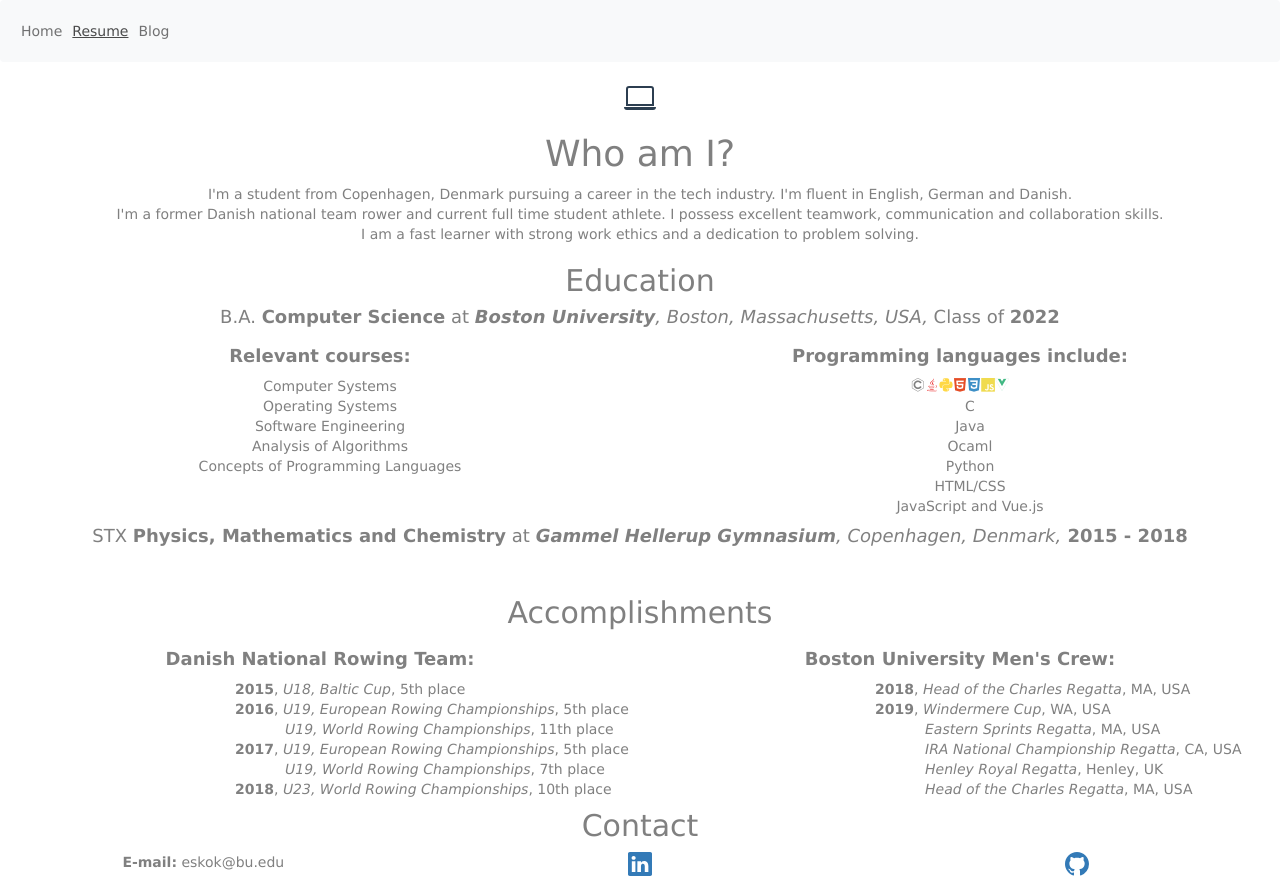
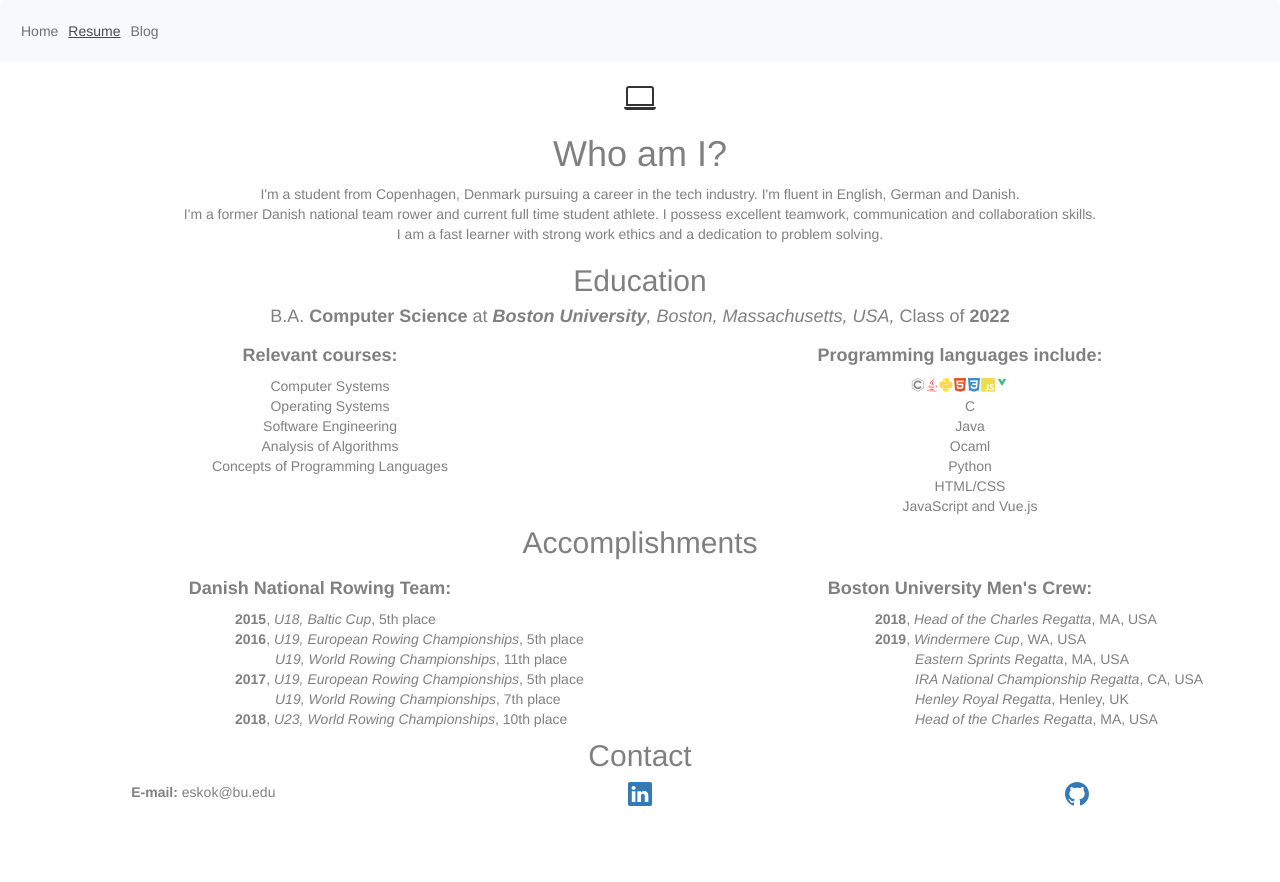
Before and after one commit to esbensoevndahl/website-vue, a Vue app: page / in a window 1280 px wide. Both pictures are taken after a click on the link "Resume". After the commit the page ends 812 px from the top, so only its background shows below. Built offline with nearby package versions, Linux system fonts and the light colour scheme.

Commit message:
minor changes
changed:
-title
-browser icon
-formatted to fit webpage

```diff
--- a/public/index.html
+++ b/public/index.html
@@ -4,12 +4,12 @@
     <meta charset="utf-8">
     <meta http-equiv="X-UA-Compatible" content="IE=edge">
     <meta name="viewport" content="width=device-width,initial-scale=1.0">
-    <link rel="icon" href="<%= BASE_URL %>favicon.ico">
+    <link rel="icon" type="image/gif/png" href="/E.png">
     <title><%= htmlWebpackPlugin.options.title %></title>
   </head>
   <body>
     <noscript>
-      <strong>We're sorry but <%= htmlWebpackPlugin.options.title %> doesn't work properly without JavaScript enabled. Please enable it to continue.</strong>
+      <strong>I'm sorry but <%= htmlWebpackPlugin.options.title %> doesn't work properly without JavaScript enabled. Please enable it to continue.</strong>
     </noscript>
     <div id="app"></div>
     <!-- built files will be auto injected -->
--- a/src/App.vue
+++ b/src/App.vue
@@ -1,9 +1,15 @@
 <template>
-  <!-- Latest compiled and minified CSS -->
-  <link
-    rel="stylesheet"
-    href="https://maxcdn.bootstrapcdn.com/bootstrap/3.4.1/css/bootstrap.min.css"
-  />
+  <header>
+    <head>
+      <title>Esben's blog</title>
+      <!-- Latest compiled and minified CSS -->
+    </head>
+    <link
+      rel="stylesheet"
+      href="https://maxcdn.bootstrapcdn.com/bootstrap/3.4.1/css/bootstrap.min.css"
+    />
+  </header>
+  <body>
   <nav-bar @change-page="activePage"></nav-bar>
   <svg
     xmlns="http://www.w3.org/2000/svg"
@@ -28,6 +34,7 @@
   <div id="blog" v-if="blogIsActive">
     <blog></blog>
   </div>
+  </body>
 </template>
 
 <script>
@@ -87,9 +94,7 @@ export default {
   margin-top: 0px;
 }
 
-.footer {
-  position: absolute;
-  bottom: 10px;
-  width: 50%;
+body{
+
 }
 </style>
--- a/src/components/LandingPage.vue
+++ b/src/components/LandingPage.vue
@@ -1,4 +1,5 @@
 <template>
+<body>
   <div class="hello" :style="{ color: textColor }">
     <h1>{{ msg }}</h1>
     <p>
@@ -9,14 +10,7 @@
       built with.
     </p>
 
-    <div class="absolute">
-      <h1>Content</h1>
-      <div class="row">
-        <div class="col-xs-4"><h3>Home</h3></div>
-        <div class="col-xs-4"><h3>Resume</h3></div>
-        <div class="col-xs-4"><h3>Blog</h3></div>
-      </div>
-    </div>
+    <br><br>
   </div>
 
   <button type="button" class="btn btn-light">
@@ -36,6 +30,7 @@
       float:left
     ></li>
   </ul>
+  </body>
 </template>
 
 <script>
@@ -92,4 +87,8 @@ li {
   float: left;
   list-style-type: none;
 }
+body{
+    overflow-x:hidden;
+
+}
 </style>
--- a/src/components/Resume.vue
+++ b/src/components/Resume.vue
@@ -5,7 +5,8 @@
       href="https://cdn.jsdelivr.net/gh/devicons/devicon@v2.10.1/devicon.min.css"
     />
   </header>
-  <div class="hello" :style="{ color: textColor }">
+  <body>
+    <div class="resumeText" :style="{ color: textColor }">
       <h1>Who am I?</h1>
       <p>
         I'm a student from Copenhagen, Denmark pursuing a career in the tech
@@ -30,7 +31,6 @@
             <li :key="subject" v-for="subject in classes">{{ subject }}</li>
           </ul>
         </div>
-
         <div class="col-xs-6">
           <h4><b>Programming languages include:</b></h4>
           <i class="devicon-c-line"></i>
@@ -46,14 +46,8 @@
             </li>
           </ul>
         </div>
-
-      <h4>
-        STX <b>Physics, Mathematics and Chemistry</b> at
-        <i><b>Gammel Hellerup Gymnasium</b>, Copenhagen, Denmark,</i>
-        <b> 2015 - 2018</b>
-      </h4>
       </div>
-    <br>
+      <br />
 
       <div id="accomplishments">
         <h2>Accomplishments</h2>
@@ -155,6 +149,7 @@
         </div>
       </div>
     </div>
+  </body>
 </template>
 
 <script>
@@ -192,6 +187,14 @@ ul {
 }
 .subleft {
   position: absolute;
-  margin-left: 250px;
+  margin-left: 240px;
+}
+body {
+  overflow-x: hidden;
+}
+.resumeText{
+    display: block;
+    margin-left: 100;
+    margin-right: 100;
 }
 </style>
--- a/src/main.js
+++ b/src/main.js
@@ -4,6 +4,6 @@ import App from './App.vue'
 
 import "bootstrap";
 import "bootstrap/dist/css/bootstrap.min.css";
-
+document.title="Esbens website"
 
 createApp(App).mount('#app')
```
Also changed, not shown: public/E.png (added), 1 other file (tests, documents, lock files or other folders). Lines whose indentation alone changed are shown as unchanged.
